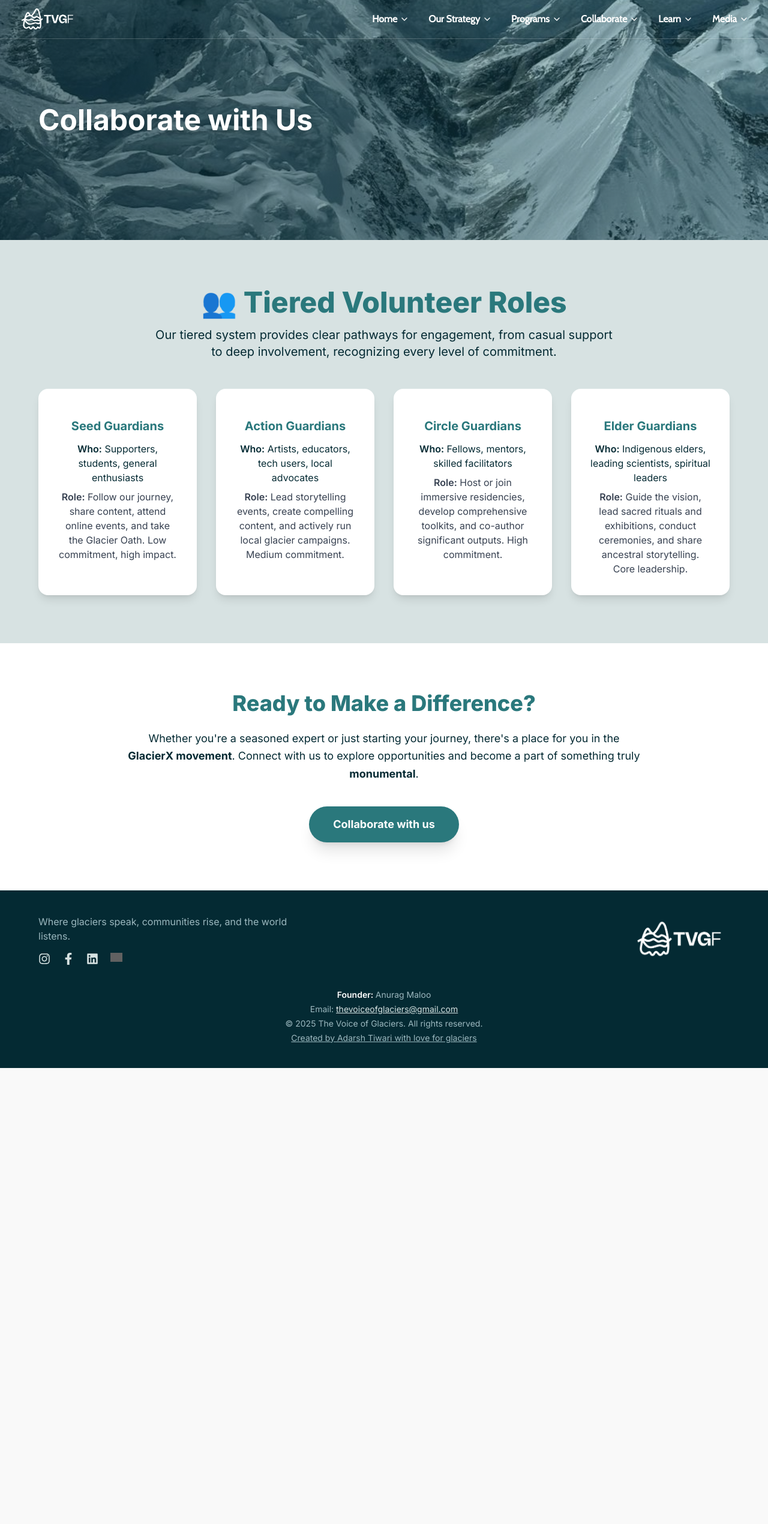
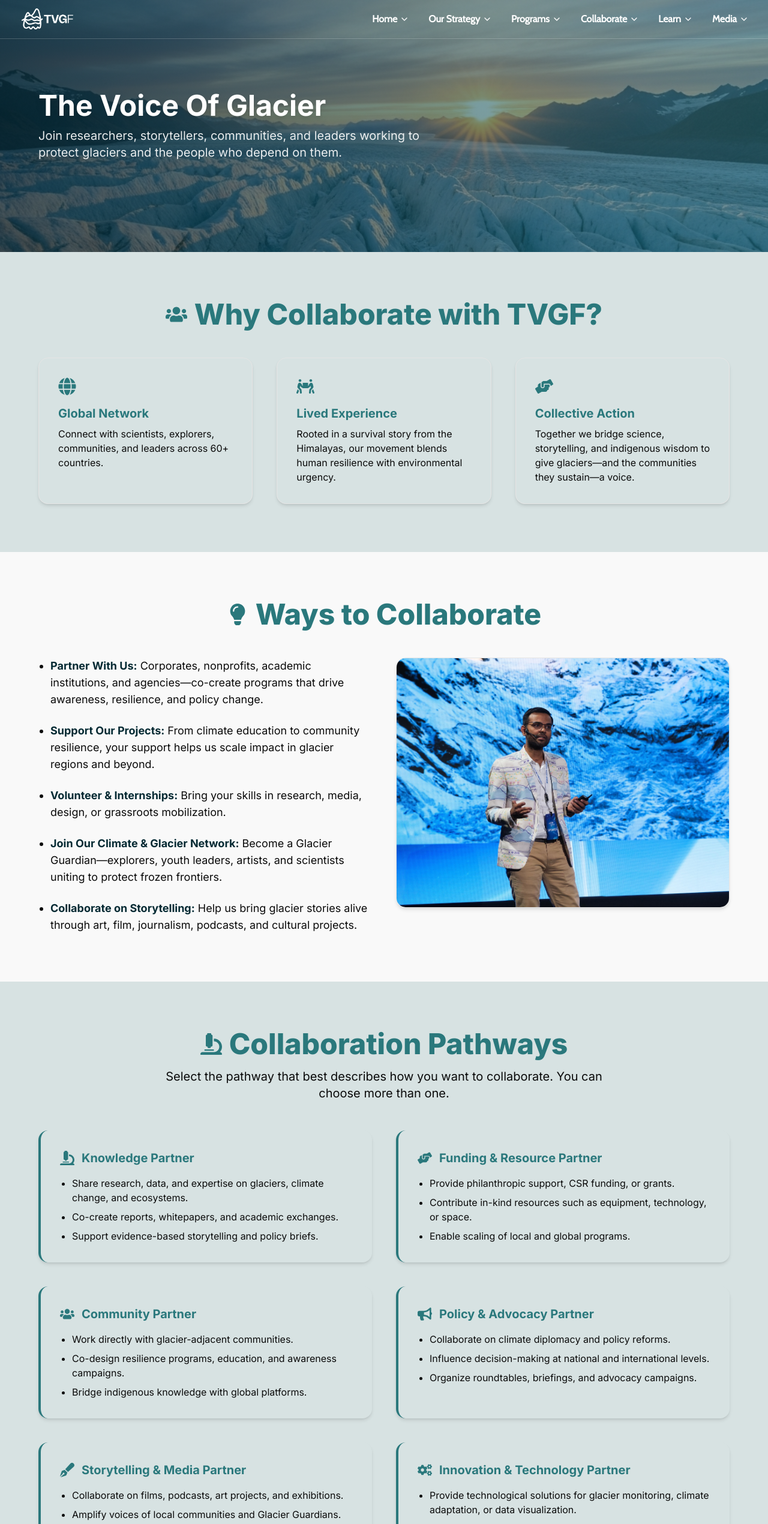
Before and after one commit to Adarsh108-tech/the-voice-of-glacier, a Next.js app: page /collaborate in a window 1280 px wide. Shown: the top 2540 px of the page at 60% size. Before the commit the page ends 1780 px from the top, so only its background shows below. Built offline with nearby package versions, Linux system fonts and the light colour scheme; grey boxes are pictures that could not be loaded.

Commit message:
added collaboration

```diff
--- a/src/app/collaborate/page.js
+++ b/src/app/collaborate/page.js
@@ -1,162 +1,358 @@
-"use client";
+"use client"
 
-import { motion } from "framer-motion";
-import Navbar from "@/components/navbar"; // Assuming Navbar is correctly implemented and styled
-import Footer from "@/components/footer";
+import { motion } from "framer-motion"
+import {
+  FaHandsHelping,
+  FaGlobe,
+  FaPeopleCarry,
+  FaMicroscope,
+  FaLightbulb,
+  FaUsers,
+  FaBullhorn,
+  FaPenFancy,
+  FaCogs,
+  FaEnvelope,
+  FaExternalLinkAlt,
+} from "react-icons/fa"
+import Navbar from "@/components/navbar"
+import Footer from "@/components/footer"
 
-// Reusable components for better readability and consistency
-const SectionHeader = ({ title, description }) => (
+// Reusable Section Header
+const SectionHeader = ({ title, description, Icon }) => (
   <div className="text-center mb-12">
-    <h2 className="text-4xl md:text-5xl font-extrabold text-glacier-primary mb-4">
-      {title}
-    </h2>
+    <div className="flex justify-center items-center gap-3 mb-4">
+      {Icon && <Icon className="text-4xl text-glacier-primary" />}
+      <h2 className="text-4xl md:text-5xl font-extrabold text-glacier-primary text-balance">{title}</h2>
+    </div>
     {description && (
-      <p className="text-lg md:text-xl text-glacier-dark max-w-3xl mx-auto">
-        {description}
-      </p>
+      <p className="text-lg md:text-xl text-glacier-foreground max-w-3xl mx-auto leading-relaxed">{description}</p>
     )}
   </div>
-);
+)
 
-const SubTitle = ({ title }) => (
-  <h3 className="text-2xl font-bold text-glacier-dark mb-6 mt-12 border-b-2 border-glacier-primary pb-2 inline-block">
-    {title}
-  </h3>
-);
+// Animation variants
+const fadeInUp = {
+  hidden: { opacity: 0, y: 40 },
+  visible: { opacity: 1, y: 0 },
+}
 
 export default function CollaboratePage() {
-
-
   return (
-    <div className="bg-white text-glacier-dark min-h-screen">
+    <div className="bg-glacier-background text-glacier-foreground min-h-screen">
       <Navbar />
 
       {/* Hero Banner */}
-      <div className="relative w-full h-[300px] md:h-[400px] overflow-hidden">
+      <div className="relative w-full h-[300px] md:h-[420px] overflow-hidden">
         <img
-          src="/img1.webp" // Ensure this image path is correct and the image exists
-          alt="Glacier landscape"
-          className="w-full h-full object-cover"
+          src="/glacier-landscape-at-sunrise.png"
+          alt="Sunrise over a glacier landscape"
+          className="w-full h-full object-cover object-center"
+          fetchPriority="high"
+          sizes="100vw"
+          decoding="async"
         />
-        <div className="absolute inset-0 bg-gradient-to-r from-glacier-dark/60 to-glacier-primary/30 flex items-center px-6 md:px-16">
-          <h1 className="text-3xl md:text-5xl font-bold text-white drop-shadow-lg">
-            Collaborate with Us
-          </h1>
+        <div className="absolute inset-0 bg-gradient-to-r from-glacier-dark/70 to-glacier-primary/50 flex items-center">
+          <div className="px-6 md:px-16 max-w-7xl w-full mx-auto">
+            <motion.h1
+              className="text-3xl md:text-5xl font-bold text-white drop-shadow-lg text-pretty"
+              initial={{ opacity: 0, y: 40 }}
+              animate={{ opacity: 1, y: 0 }}
+              transition={{ duration: 0.8 }}
+            >
+              The Voice Of Glacier
+            </motion.h1>
+            <motion.p
+              className="mt-3 text-base md:text-xl text-white/90 max-w-2xl leading-relaxed"
+              initial={{ opacity: 0, y: 20 }}
+              animate={{ opacity: 1, y: 0 }}
+              transition={{ duration: 0.7, delay: 0.1 }}
+            >
+              Join researchers, storytellers, communities, and leaders working to protect glaciers and the people who
+              depend on them.
+            </motion.p>
+          </div>
         </div>
       </div>
 
-      <main className="flex flex-col"> {/* Removed mt-0 and space-y-20 here */}
+      <main id="main-content" className="flex flex-col">
+        {/* Section: Introduction */}
 
 
 
-        {/* Section: Tiered Roles */}
+        {/* Section: Why Collaborate */}
         <motion.section
-          className="w-full bg-glacier-light py-20 px-6"
-          initial={{ opacity: 0, y: 40 }}
-          whileInView={{ opacity: 1, y: 0 }}
+          className="w-full bg-glacier-light py-16 md:py-20 px-6"
+          variants={fadeInUp}
+          initial="hidden"
+          whileInView="visible"
           transition={{ duration: 0.6 }}
           viewport={{ once: true, amount: 0.2 }}
         >
           <div className="max-w-6xl mx-auto">
-            <SectionHeader
-              title="👥 Tiered Volunteer Roles"
-              description="Our tiered system provides clear pathways for engagement, from casual support to deep involvement, recognizing every level of commitment."
-            />
-            <div className="grid md:grid-cols-2 lg:grid-cols-4 gap-8">
+            <SectionHeader title="Why Collaborate with TVGF?" Icon={FaUsers} />
+            <div className="grid md:grid-cols-3 gap-6 md:gap-10">
               {[
                 {
-                  title: "Seed Guardians",
-                  who: "Supporters, students, general enthusiasts",
-                  role: "Follow our journey, share content, attend online events, and take the Glacier Oath. Low commitment, high impact.",
-                  icon: "",
+                  title: "Global Network",
+                  desc: "Connect with scientists, explorers, communities, and leaders across 60+ countries.",
+                  icon: FaGlobe,
                 },
                 {
-                  title: "Action Guardians",
-                  who: "Artists, educators, tech users, local advocates",
-                  role: "Lead storytelling events, create compelling content, and actively run local glacier campaigns. Medium commitment.",
-                  icon: "",
+                  title: "Lived Experience",
+                  desc: "Rooted in a survival story from the Himalayas, our movement blends human resilience with environmental urgency.",
+                  icon: FaPeopleCarry,
                 },
                 {
-                  title: "Circle Guardians",
-                  who: "Fellows, mentors, skilled facilitators",
-                  role: "Host or join immersive residencies, develop comprehensive toolkits, and co-author significant outputs. High commitment.",
-                  icon: "",
+                  title: "Collective Action",
+                  desc: "Together we bridge science, storytelling, and indigenous wisdom to give glaciers—and the communities they sustain—a voice.",
+                  icon: FaHandsHelping,
                 },
-                {
-                  title: "Elder Guardians",
-                  who: "Indigenous elders, leading scientists, spiritual leaders",
-                  role: "Guide the vision, lead sacred rituals and exhibitions, conduct ceremonies, and share ancestral storytelling. Core leadership.",
-                  icon: "", // Changed to a more universally recognized &#39;sparkle&#39; for wisdom
-                },
-              ].map((tier, index) => (
+              ].map((item, idx) => (
                 <motion.div
-                  key={index}
-                  className="bg-white text-glacier-dark p-8 rounded-2xl shadow-lg hover:shadow-xl transition-shadow duration-300 transform hover:-translate-y-1 flex flex-col items-center text-center"
-                  initial={{ opacity: 0, y: 30 }}
-                  whileInView={{ opacity: 1, y: 0 }}
-                  transition={{ duration: 0.4, delay: index * 0.1 }}
-                  viewport={{ once: true, amount: 0.4 }}
+                  key={idx}
+                  role="article"
+                  tabIndex={0}
+                  className="group bg-glacier-background p-6 md:p-8 rounded-2xl shadow-md border border-glacier-border hover:shadow-xl hover:-translate-y-1 focus-visible:-translate-y-1 transition-all duration-300 outline-none focus-visible:ring-2 focus-visible:ring-glacier-primary/40"
+                  variants={fadeInUp}
+                  initial="hidden"
+                  whileInView="visible"
+                  transition={{ duration: 0.5, delay: idx * 0.1 }}
+                  viewport={{ once: true }}
+                  aria-label={item.title}
                 >
-                  <span className="text-5xl mb-4" role="img" aria-label={tier.title + " icon"}>
-                    {tier.icon}
-                  </span>
-                  <h4 className="text-xl font-bold mb-3 text-glacier-primary">
-                    {tier.title}
-                  </h4>
-                  <p className="text-base mb-2">
-                    <span className="font-semibold">Who:</span> {tier.who}
-                  </p>
-                  <p className="text-base text-gray-700">
-                    <span className="font-semibold">Role:</span> {tier.role}
-                  </p>
+                  <item.icon className="text-3xl text-glacier-primary mb-4" aria-hidden="true" />
+                  <h4 className="text-xl font-bold text-glacier-primary mb-2">{item.title}</h4>
+                  <p className="text-glacier-foreground">{item.desc}</p>
                 </motion.div>
               ))}
             </div>
           </div>
         </motion.section>
 
-        {/* Call to Action Section */}
-        <section className="py-20 px-6">
+        {/* Section: Ways to Collaborate */}
+        <motion.section
+          className="w-full py-16 md:py-20 px-6"
+          variants={fadeInUp}
+          initial="hidden"
+          whileInView="visible"
+          transition={{ duration: 0.6 }}
+          viewport={{ once: true, amount: 0.2 }}
+        >
+          <div className="max-w-6xl mx-auto">
+            <SectionHeader title="Ways to Collaborate" Icon={FaLightbulb} />
+            <div className="grid gap-10 md:grid-cols-2 items-start">
+              <div>
+                <ul className="space-y-6 text-lg text-glacier-foreground list-disc pl-5">
+                  <li>
+                    <b className="text-glacier-dark">Partner With Us:</b> Corporates, nonprofits, academic institutions,
+                    and agencies—co-create programs that drive awareness, resilience, and policy change.
+                  </li>
+                  <li>
+                    <b className="text-glacier-dark">Support Our Projects:</b> From climate education to community
+                    resilience, your support helps us scale impact in glacier regions and beyond.
+                  </li>
+                  <li>
+                    <b className="text-glacier-dark">Volunteer & Internships:</b> Bring your skills in research, media,
+                    design, or grassroots mobilization.
+                  </li>
+                  <li>
+                    <b className="text-glacier-dark">Join Our Climate & Glacier Network:</b> Become a Glacier
+                    Guardian—explorers, youth leaders, artists, and scientists uniting to protect frozen frontiers.
+                  </li>
+                  <li>
+                    <b className="text-glacier-dark">Collaborate on Storytelling:</b> Help us bring glacier stories alive
+                    through art, film, journalism, podcasts, and cultural projects.
+                  </li>
+                </ul>
+              </div>
+              <figure className="rounded-2xl overflow-hidden shadow-md border border-glacier-border aspect-[16/9] md:aspect-[4/3]">
+                <img
+                  src="/glacier-expedition-team-collaboration.jpg"
+                  alt="A field team collaborating during a glacier expedition"
+                  className="w-full h-full object-cover"
+                  loading="lazy"
+                  sizes="(min-width: 768px) 38rem, 100vw"
+                  decoding="async"
+                />
+                <figcaption className="text-sm text-glacier-foreground px-4 py-3 bg-glacier-background">
+                  Field collaboration accelerates science, storytelling, and community impact.
+                </figcaption>
+              </figure>
+            </div>
+          </div>
+        </motion.section>
+
+        {/* Section: Collaboration Pathways */}
+        <motion.section
+          className="w-full bg-glacier-light py-16 md:py-20 px-6"
+          variants={fadeInUp}
+          initial="hidden"
+          whileInView="visible"
+          transition={{ duration: 0.6 }}
+          viewport={{ once: true, amount: 0.2 }}
+        >
+          <div className="max-w-6xl mx-auto">
+            <SectionHeader
+              title="Collaboration Pathways"
+              description="Select the pathway that best describes how you want to collaborate. You can choose more than one."
+              Icon={FaMicroscope}
+            />
+            <div className="grid md:grid-cols-2 gap-6 md:gap-10">
+              {[
+                {
+                  title: "Knowledge Partner",
+                  points: [
+                    "Share research, data, and expertise on glaciers, climate change, and ecosystems.",
+                    "Co-create reports, whitepapers, and academic exchanges.",
+                    "Support evidence-based storytelling and policy briefs.",
+                  ],
+                  icon: FaMicroscope,
+                },
+                {
+                  title: "Funding & Resource Partner",
+                  points: [
+                    "Provide philanthropic support, CSR funding, or grants.",
+                    "Contribute in-kind resources such as equipment, technology, or space.",
+                    "Enable scaling of local and global programs.",
+                  ],
+                  icon: FaHandsHelping,
+                },
+                {
+                  title: "Community Partner",
+                  points: [
+                    "Work directly with glacier-adjacent communities.",
+                    "Co-design resilience programs, education, and awareness campaigns.",
+                    "Bridge indigenous knowledge with global platforms.",
+                  ],
+                  icon: FaUsers,
+                },
+                {
+                  title: "Policy & Advocacy Partner",
+                  points: [
+                    "Collaborate on climate diplomacy and policy reforms.",
+                    "Influence decision-making at national and international levels.",
+                    "Organize roundtables, briefings, and advocacy campaigns.",
+                  ],
+                  icon: FaBullhorn,
+                },
+                {
+                  title: "Storytelling & Media Partner",
+                  points: [
+                    "Collaborate on films, podcasts, art projects, and exhibitions.",
+                    "Amplify voices of local communities and Glacier Guardians.",
+                    "Shape global narratives around glaciers and climate justice.",
+                  ],
+                  icon: FaPenFancy,
+                },
+                {
+                  title: "Innovation & Technology Partner",
+                  points: [
+                    "Provide technological solutions for glacier monitoring, climate adaptation, or data visualization.",
+                    "Collaborate on hackathons, innovation labs, and pilots.",
+                    "Support open-source tools for global use.",
+                  ],
+                  icon: FaCogs,
+                },
+                {
+                  title: "Volunteer & Talent Partner",
+                  points: [
+                    "Offer skilled volunteers, interns, or fellows.",
+                    "Provide mentorship and leadership development.",
+                    "Support training and capacity building within TVGF.",
+                  ],
+                  icon: FaUsers,
+                },
+              ].map((path, idx) => (
+                <motion.div
+                  key={idx}
+                  className="bg-glacier-background p-6 md:p-8 rounded-2xl shadow-md hover:shadow-xl transition-all duration-300 border-l-4 border-glacier-primary outline-none focus-visible:ring-2 focus-visible:ring-glacier-primary/40"
+                  variants={fadeInUp}
+                  initial="hidden"
+                  whileInView="visible"
+                  transition={{ duration: 0.5, delay: idx * 0.1 }}
+                  viewport={{ once: true }}
+                  role="region"
+                  aria-labelledby={`pathway-${idx}`}
+                  tabIndex={0}
+                >
+                  <div className="flex items-center gap-3 mb-4">
+                    <path.icon className="text-2xl text-glacier-primary" aria-hidden="true" />
+                    <h4 id={`pathway-${idx}`} className="text-xl font-bold text-glacier-primary">
+                      {path.title}
+                    </h4>
+                  </div>
+                  <ul className="list-disc pl-5 space-y-2 text-glacier-foreground">
+                    {path.points.map((p, i) => (
+                      <li key={i}>{p}</li>
+                    ))}
+                  </ul>
+                </motion.div>
+              ))}
+            </div>
+          </div>
+        </motion.section>
+
+        {/* CTA */}
+        <section className="py-16 md:py-20 px-6">
           <div className="max-w-4xl mx-auto text-center">
             <motion.h2
-              className="text-4xl font-extrabold text-glacier-primary mb-6"
-              initial={{ opacity: 0, y: 30 }}
-              whileInView={{ opacity: 1, y: 0 }}
+              className="text-3xl md:text-4xl font-extrabold text-glacier-primary mb-6 text-balance"
+              variants={fadeInUp}
+              initial="hidden"
+              whileInView="visible"
               transition={{ duration: 0.6 }}
               viewport={{ once: true }}
             >
-              Ready to Make a Difference?
+              Let’s Climb Together
             </motion.h2>
             <motion.p
-              className="text-lg text-glacier-dark mb-10 leading-relaxed"
-              initial={{ opacity: 0, y: 30 }}
-              whileInView={{ opacity: 1, y: 0 }}
+              className="text-lg text-glacier-foreground mb-10 leading-relaxed"
+              variants={fadeInUp}
+              initial="hidden"
+              whileInView="visible"
               transition={{ duration: 0.6, delay: 0.1 }}
               viewport={{ once: true }}
             >
-              Whether you&#39;re a seasoned expert or just starting your journey,
-              there&#39;s a place for you in the <br/> <b>GlacierX movement</b>. Connect with us
-              to explore opportunities and become a part of something truly <b>monumental</b>.
+              If you or your organization want to partner, co-create, or contribute, we’d love to hear from you. Write
+              to us at <b className="text-glacier-dark">thevoiceofglaciers@gmail.com</b> or use the form below.
             </motion.p>
-            <motion.button
-              className="bg-glacier-primary text-white font-bold py-4 px-10 rounded-full text-lg shadow-xl hover:bg-glacier-dark transition-colors duration-300 transform hover:scale-105"
-              initial={{ opacity: 0, y: 30 }}
-              whileInView={{ opacity: 1, y: 0 }}
-              transition={{ duration: 0.6, delay: 0.2 }}
-              viewport={{ once: true }}
-              onClick={() =>
-                window.open(
-                  "https://docs.google.com/forms/d/e/1FAIpQLScxbQubbwUS2rdI3KRD9ZGbppWN5B6ZITGw7SmDHMG34c2CXw/viewform?usp=preview",
-                  "_blank" // opens in new tab
-                )
-              }
-            >
-              Collaborate with us
-            </motion.button>
+
+            <div className="flex flex-col sm:flex-row items-center justify-center gap-4">
+              <motion.a
+                href="mailto:thevoiceofglaciers@gmail.com"
+                className="inline-flex items-center gap-2 bg-glacier-dark text-white font-semibold py-3 px-6 rounded-full shadow-lg hover:opacity-90 transition-colors duration-300"
+                variants={fadeInUp}
+                initial="hidden"
+                whileInView="visible"
+                transition={{ duration: 0.6, delay: 0.15 }}
+                viewport={{ once: true }}
+                aria-label="Email The Voice of Glaciers Foundation"
+              >
+                <FaEnvelope aria-hidden="true" />
+                Email us
+              </motion.a>
+
+              <motion.a
+                href="https://docs.google.com/forms/d/e/1FAIpQLScxbQubbwUS2rdI3KRD9ZGbppWN5B6ZITGw7SmDHMG34c2CXw/viewform?usp=preview"
+                target="_blank"
+                rel="noopener noreferrer"
+                className="inline-flex items-center gap-2 bg-glacier-primary text-white font-semibold py-3 px-6 rounded-full shadow-lg hover:bg-glacier-dark transition-colors duration-300"
+                variants={fadeInUp}
+                initial="hidden"
+                whileInView="visible"
+                transition={{ duration: 0.6, delay: 0.2 }}
+                viewport={{ once: true }}
+                aria-label="Open collaboration form in a new tab"
+              >
+                <FaExternalLinkAlt aria-hidden="true" />
+                Collaboration form
+              </motion.a>
+            </div>
           </div>
         </section>
       </main>
-      <Footer/>
+
+      <Footer />
     </div>
-  );
+  )
 }
```
Also changed, not shown: public/glacier-expedition-team-collaboration.jpg (added), public/glacier-landscape-at-sunrise.png (added).
